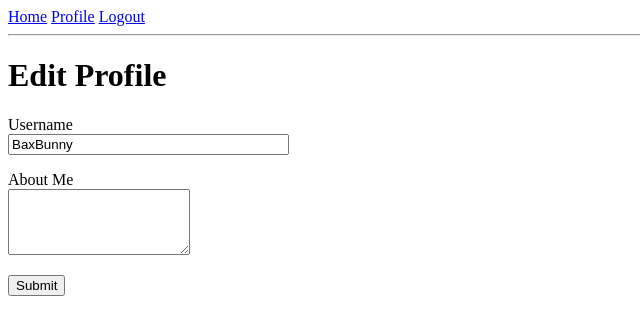
After one commit to Svitlanadev/Blog, a Flask app: page /edit_profile in a window 1280 px wide. The commit adds this page. Shown: the top 335 px of the page, without its empty margins (0-640 px from the left). Run offline with Flask 2, Linux system fonts and the light colour scheme; a user stored in the database is signed in; data comes from the database, SQL or seed files in the repository; both versions use the stored data as it was after the commit; parts of the project's set-up code (start-up, migrations or seed data) failed here and were passed over.

Commit message:
Profile Page

```diff
--- a/app/__init__.py
+++ b/app/__init__.py
@@ -19,9 +19,3 @@ db=SQLAlchemy(app)
 migrate=Migrate(app, db)
 # it's migration engine
 from app import routes, models
-
-
-#  __name__ means this current file, in this case it will be __init__.py
-#  This current file will represent my web application.
-# We are creating an instance of the Flask class and calling it app.
-# Here we are creating a new web application.
--- a/app/forms.py
+++ b/app/forms.py
@@ -1,6 +1,6 @@
 from flask_wtf import FlaskForm
-from wtforms import StringField, PasswordField, BooleanField, SubmitField, ValidationError
-from wtforms.validators import DataRequired, Email, EqualTo
+from wtforms import StringField, PasswordField, BooleanField, SubmitField, ValidationError, TextAreaField
+from wtforms.validators import DataRequired, Email, EqualTo, Length
 from app.models import User
 
 
@@ -24,9 +24,15 @@ class RegistrationForm(FlaskForm):
         # are not already in the database
         # if result exist - validation error is triggered by raising an exception of type
         if user is not None:
-            raise ValidationError('Please us a different username.')
+            raise ValidationError('Please use a different username.')
 
     def validate_email(self, email):
         email = User.query.filter_by(email=email.data).first()
         if email is not None:
             raise ValidationError('Please use a different email')
+
+
+class EditProfileForm(FlaskForm):
+    username = StringField('Username', validators=[DataRequired()])
+    about_me = TextAreaField('About Me', validators=[Length(min=0, max=140)])
+    submit = SubmitField('Submit')
--- a/app/routes.py
+++ b/app/routes.py
@@ -1,11 +1,12 @@
 from flask import render_template, redirect, flash, url_for, request, session
 from app import app
-from app.forms import LoginForm, RegistrationForm
+from app.forms import LoginForm, RegistrationForm, EditProfileForm
 from flask_login import current_user, login_user, logout_user, login_required
 from app.models import User
 from werkzeug.urls import url_parse
 from app import db
 from werkzeug.security import generate_password_hash
+from datetime import datetime
 
 
 @app.route('/')
@@ -40,11 +41,6 @@ def login():
         # that any future pages the user navigates to will have
         # the current_user variable set to that user.
         return redirect('index')
-        # next_page = request.args.get('next')
-        # if not next_page or url_parse(next_page).netloc != '':
-        #     next_page = url_for('index')
-        # return redirect(next_page)
-
     return render_template('login.html', title='Sign In', form=form)
 
 
@@ -69,3 +65,37 @@ def register():
         flash('Congratulation, you are now a registered user!')
         return redirect(url_for('login'))
     return render_template('register.html', title='Register', form=form)
+
+
+@app.route('/user/<username>')
+@login_required
+def user(username):
+    user = User.query.filter_by(username=username).first_or_404()
+    posts = [
+        {'author': user, 'body': 'Test post 1'},
+        {'author': user, 'body': 'Test post 2'}
+    ]
+    return render_template('user.html', user=user, posts=posts)
+
+
+@app.before_request
+def before_request():
+    if current_user.is_authenticated:
+        current_user.last_seen = datetime.utcnow()
+        db.session.commit()
+
+
+@app.route('/edit_profile', methods=['GET', 'POST'])
+@login_required
+def edit_profile():
+    form = EditProfileForm()
+    if form.validate_on_submit():
+        current_user.username = form.username.data
+        current_user.about_me = form.about_me.data
+        db.session.commit()
+        flash('Your changes have been saved.')
+        return redirect(url_for('index'))
+    elif request.method == 'GET':
+        form.username.data = current_user.username
+        form.about_me.data = current_user.about_me
+    return render_template('edit_profile.html', title='Edit Profile', form=form)
--- a/app/templates/base.html
+++ b/app/templates/base.html
@@ -9,6 +9,7 @@
             {% if current_user.is_anonymous %}
             <a href="{{ url_for('login') }}">Login</a>
             {% else %}
+            <a href="{{ url_for('user', username=current_user.username) }}">Profile</a>
             <a href="{{ url_for('logout') }}">Logout</a>
             {% endif %}
         </div>
--- /dev/null
+++ b/app/templates/edit_profile.html
@@ -0,0 +1,23 @@
+{% extends 'base.html' %}
+
+{% block content %}
+    <h1>Edit Profile</h1>
+    <form action="" method="post">
+        {{ form.hidden_tag() }}
+        <p>
+            {{ form.username.label }}<br>
+            {{ form.username(size=32) }}<br>
+            {% for error in form.username.errors %}
+            <span style="color: red;">[{{ error }}]</span>
+            {% endfor %}
+        </p>
+        <p>
+            {{ form.about_me.label }}<br>
+            {{ form.about_me(col=50, rows=4) }}<br>
+            {% for error in form.about_me.errors %}
+            <span style="color: red;">[{{ error }}]</span>
+            {% endfor %}
+        </p>
+        <p>{{ form.submit() }}</p>
+</form>
+{% endblock %}
--- a/app/templates/login.html
+++ b/app/templates/login.html
@@ -2,7 +2,7 @@
 
 {% block content %}
     <h1> Sign In </h1>
-    <p>New user?<a href="{{ url_for('register') }}">Click to register!</a></p>
+    <p>New user?  <a href="{{ url_for('register') }}">Click here to register!</a></p>
     <form action="" method="post" novalidate>
         {{ form.hidden_tag() }}
         <p>
```
Also changed, not shown: app/models.py (+15 -0 lines), app/templates/_post.html (added, +10 -0 lines), app/templates/user.html (added, +22 -0 lines), blog.py (+4 -3 lines), migrations/versions/f6570f7413d9_new_fields_in_user_model.py (added, +30 -0 lines), app/app.db.
